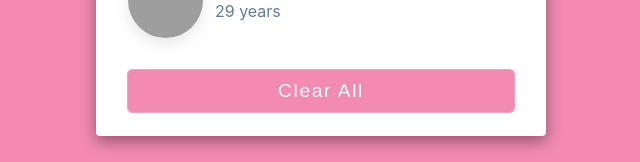
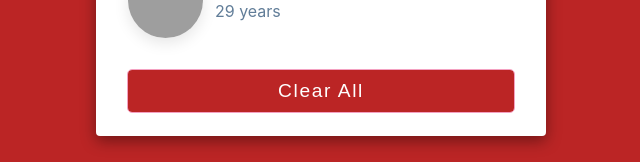
Before and after one commit to AdalbertPungu/Reactjs-Projects, a React (Create React App) app in the folder Reminder/: page / in a window 1280 px wide. Shown: the part 597-759 px from the top of the page, without its empty margins (319-959 px from the left). Built offline with nearby package versions, Linux system fonts and the light colour scheme; grey boxes are pictures that could not be loaded.

Commit message:
Change colors

```diff
--- a/Reminder/src/index.css
+++ b/Reminder/src/index.css
@@ -59,7 +59,7 @@ Global Styles
 body {
   font-family: -apple-system, BlinkMacSystemFont, 'Segoe UI', Roboto, Oxygen,
     Ubuntu, Cantarell, 'Open Sans', 'Helvetica Neue', sans-serif;
-  background: var(--clr-pink);
+  background: var(--clr-red-dark);
   color: var(--clr-grey-9);
   line-height: 1.5;
   font-size: 0.875rem;
@@ -179,7 +179,7 @@ main {
   display: block;
   width: 100%;
   border-color: transparent;
-  background: var(--clr-pink);
+  background: var(--clr-red-dark);
   margin: 2rem auto 0 auto;
   text-transform: capitalize;
   font-size: 1.2rem;
```
